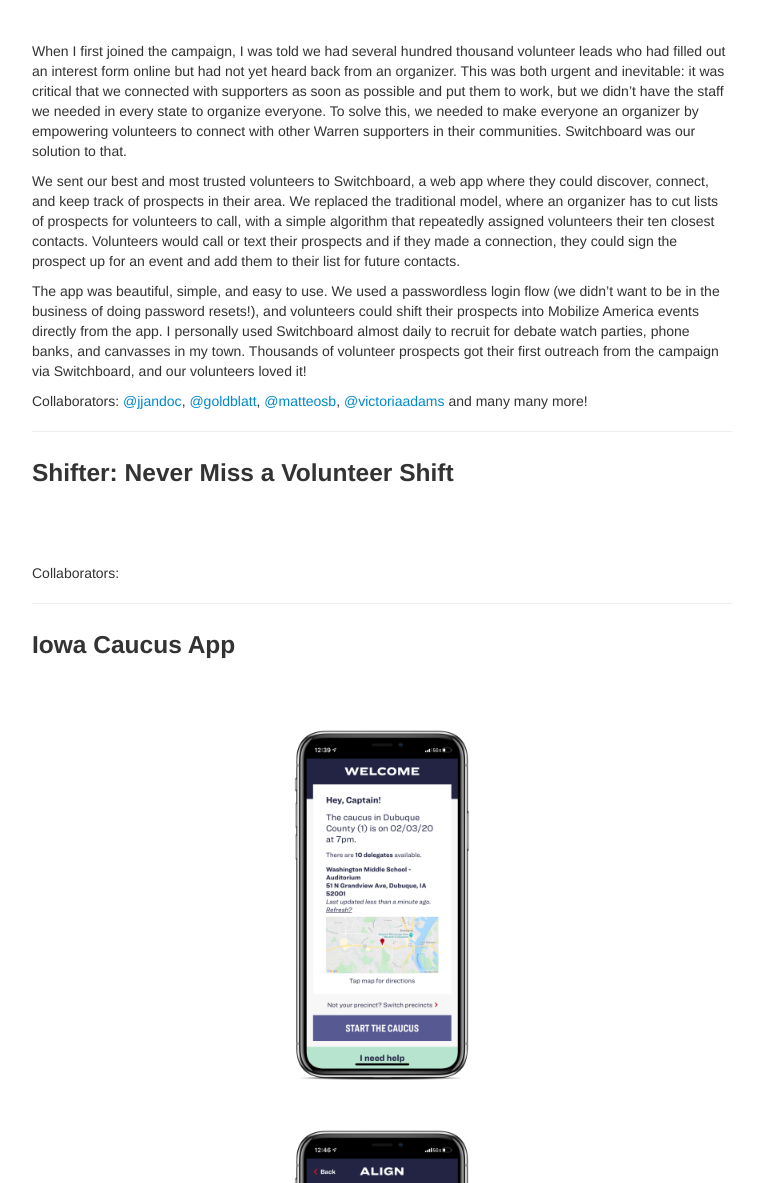
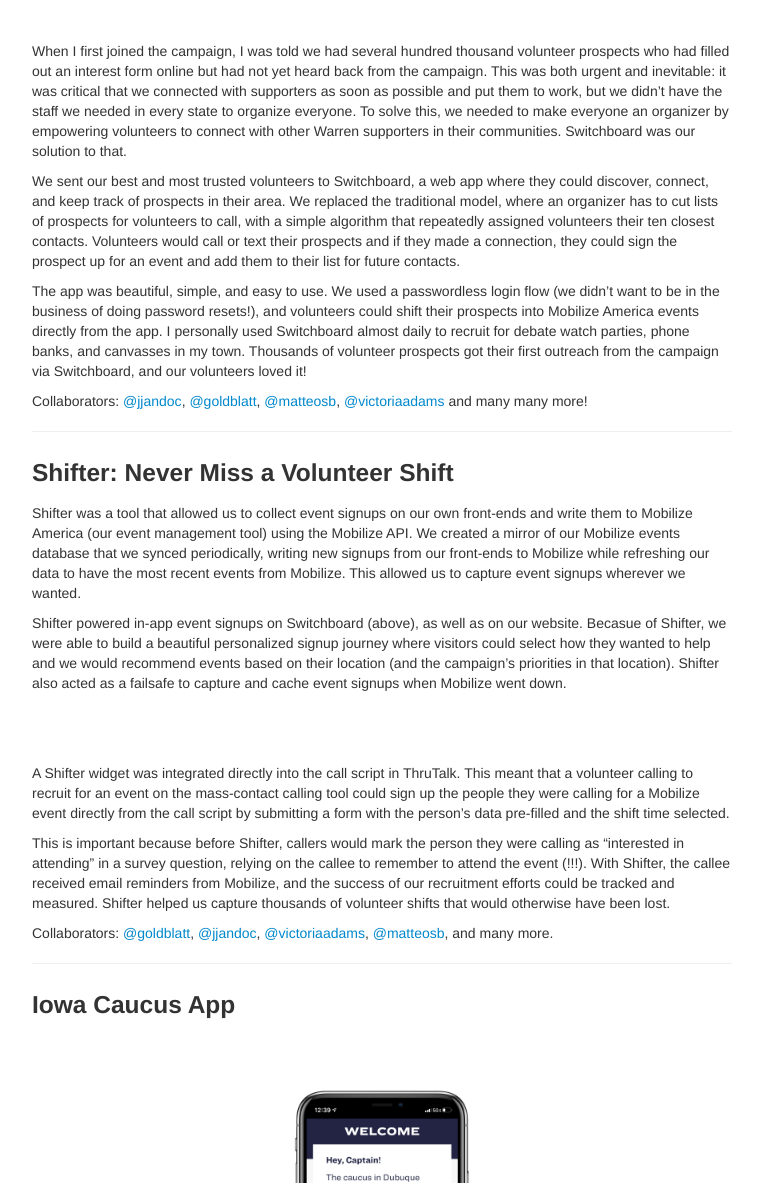
Before and after one commit to vyedin/vyedin.github.io, a Jekyll site: the page built from pages/campaigns.md, in a window 1280 px wide and 1400 px high, scrolled down 1437 px, cut to the strip 217-1400 px from the top of the window. Shown: the whole strip, without its empty margins (258-1021 px from the left). Built offline with Jekyll 4.4.1, drawn with Linux system fonts in a browser that asks for light colours; some of the changed text lies outside the part shown.

Commit message:
Update campaigns.md

```diff
--- a/pages/campaigns.md
+++ b/pages/campaigns.md
@@ -39,7 +39,7 @@ Switchboard was a tool for distributed organizing. It's my favorite of all the p
 
 <br/>
 
-When I first joined the campaign, I was told we had several hundred thousand volunteer leads who had filled out an interest form online but had not yet heard back from an organizer. This was both urgent and inevitable: it was critical that we connected with supporters as soon as possible and put them to work, but we didn't have the staff we needed in every state to organize everyone. To solve this, we needed to make everyone an organizer by empowering volunteers to connect with other Warren supporters in their communities. Switchboard was our solution to that.
+When I first joined the campaign, I was told we had several hundred thousand volunteer prospects who had filled out an interest form online but had not yet heard back from the campaign. This was both urgent and inevitable: it was critical that we connected with supporters as soon as possible and put them to work, but we didn't have the staff we needed in every state to organize everyone. To solve this, we needed to make everyone an organizer by empowering volunteers to connect with other Warren supporters in their communities. Switchboard was our solution to that.
 
 We sent our best and most trusted volunteers to Switchboard, a web app where they could discover, connect, and keep track of prospects in their area. We replaced the traditional model, where an organizer has to cut lists of prospects for volunteers to call, with a simple algorithm that repeatedly assigned volunteers their ten closest contacts. Volunteers would call or text their prospects and if they made a connection, they could sign the prospect up for an event and add them to their list for future contacts.
 
@@ -51,17 +51,20 @@ Collaborators: [@jjandoc](https://github.com/jjandoc), [@goldblatt](https://gith
 
 ### Shifter: Never Miss a Volunteer Shift
 
+Shifter was a tool that allowed us to collect event signups on our own front-ends and write them to Mobilize America (our event management tool) using the Mobilize API. We created a mirror of our Mobilize events database that we synced periodically, writing new signups from our front-ends to Mobilize while refreshing our data to have the most recent events from Mobilize. This allowed us to capture event signups wherever we wanted.
 
+Shifter powered in-app event signups on Switchboard (above), as well as on our website. Becasue of Shifter, we were able to build a beautiful personalized signup journey where visitors could select how they wanted to help and we would recommend events based on their location (and the campaign's priorities in that location). Shifter also acted as a failsafe to capture and cache event signups when Mobilize went down.
 
 <br/>
-
 <p align="center">
-
 </p>
-
 <br/>
 
-Collaborators:
+A Shifter widget was integrated directly into the call script in ThruTalk. This meant that a volunteer calling to recruit for an event on the mass-contact calling tool could sign up the people they were calling for a Mobilize event directly from the call script by submitting a form with the person's data pre-filled and the shift time selected.
+
+This is important because before Shifter, callers would mark the person they were calling as "interested in attending" in a survey question, relying on the callee to remember to attend the event (!!!). With Shifter, the callee received email reminders from Mobilize, and the success of our recruitment efforts could be tracked and measured. Shifter helped us capture thousands of volunteer shifts that would otherwise have been lost.
+
+Collaborators:  [@goldblatt](https://github.com/goldblatt), [@jjandoc](https://github.com/jjandoc), [@victoriaadams](https://twitter.com/victoriadams), [@matteosb](https://github.com/matteosb), and many more.
 
 ---
 
```
Also changed, not shown: other parts of pages/campaigns.md (+1 -1 lines).
